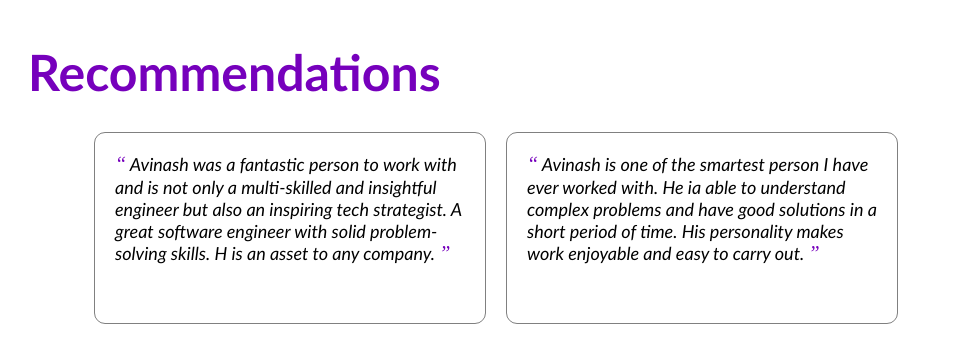
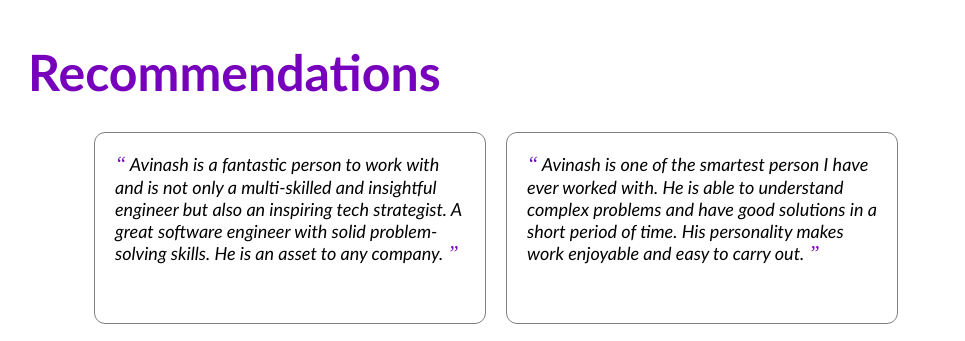
Before and after one commit to Avinash-Saini090/my-portfolio, a plain HTML site: page index.html in a window 1280 px wide. Shown: the part 1980-2321 px from the top of the page, without its empty margins (40-1005 px from the left). Drawn offline with Linux system fonts and the light colour scheme.

Commit message:
Update index.html

```diff
--- a/index.html
+++ b/index.html
@@ -139,14 +139,14 @@
       <div class="all_recommendations" id="all_recommendations">
         <div class="recommendation">
           <span>&#8220;</span>
-          Avinash was a fantastic person to work with and is not only a multi-skilled and
+          Avinash is a fantastic person to work with and is not only a multi-skilled and
           insightful engineer but also an inspiring tech strategist. A great software engineer
-          with solid problem-solving skills. H is an asset to any company.
+          with solid problem-solving skills. He is an asset to any company.
           <span>&#8221;</span>
         </div>
         <div class="recommendation">
           <span>&#8220;</span>
-          Avinash is one of the smartest person I have ever worked with. He ia able to
+          Avinash is one of the smartest person I have ever worked with. He is able to
           understand complex problems and have good solutions in a short period of time.
           His personality makes work enjoyable and easy to carry out.
           <span>&#8221;</span>
```
